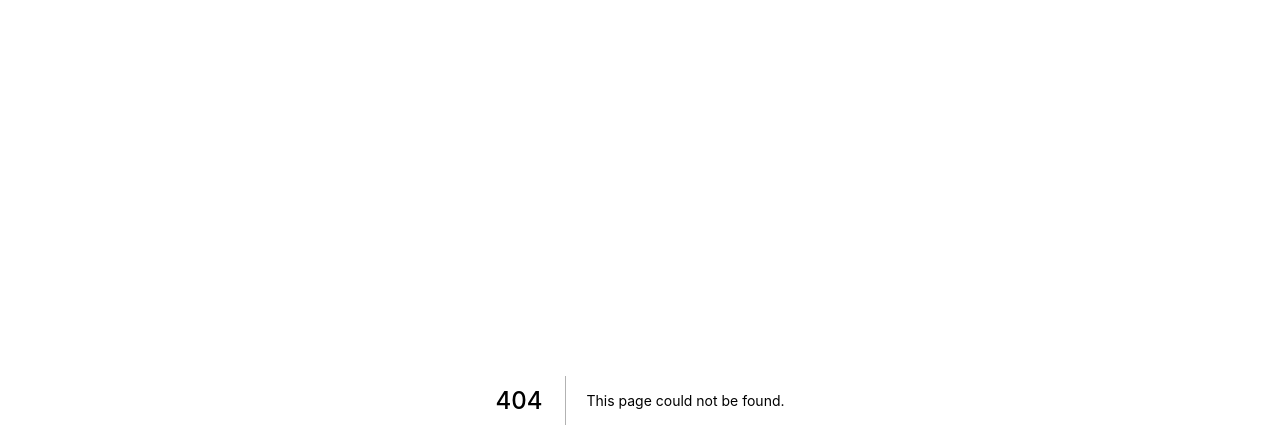
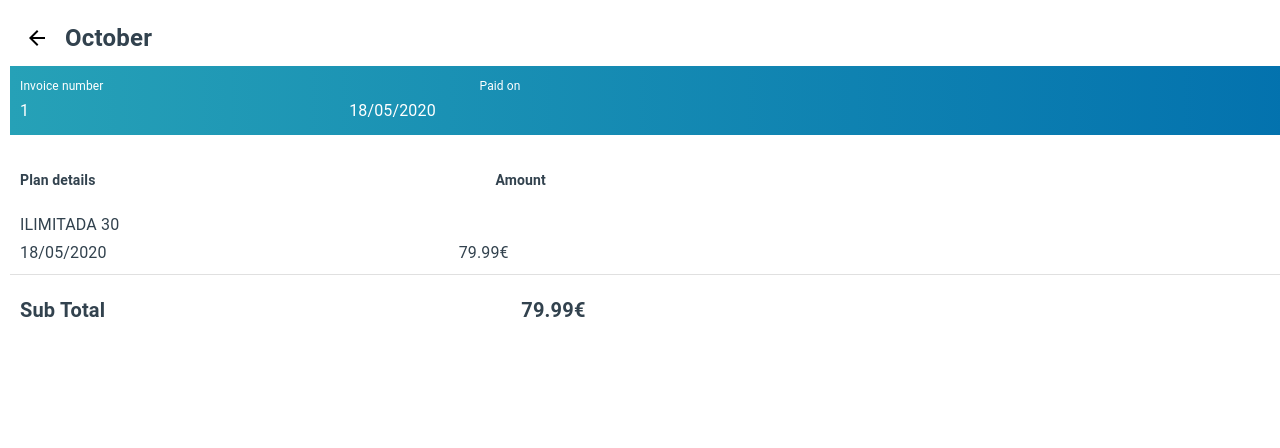
Before and after one commit to DianaCose/BillingPage, a Next.js app: page /1 in a window 1280 px wide. Before the commit this address had no page. Shown: the top 448 px of the page. Built offline with nearby package versions, Linux system fonts and the light colour scheme.

Commit message:
Implement router

```diff
--- a/InvoiceDatabase.js
+++ b/InvoiceDatabase.js
@@ -1,13 +1,11 @@
 export const invoiceData = [
-  { id: 1, status: 'ISSUED', due: '18/12/2020', amount: 59.99 },
-  { id: 2, status: 'ISSUED', due: '18/01/2021', amount: 69.99 },
-  { id: 3, status: 'ISSUED', due: '18/02/2021', amount: 69.99 },
-  { id: 4, status: 'OVERDUE', due: '20/02/2021', amount: 79.99 },
-  { id: 5, status: 'PAID', due: '28/02/2021', amount: 49.99 },
-  { id: 6, status: 'ISSUED', due: '18/03/2021', amount: 39.99 },
-  { id: 7, status: 'PAID', due: '14/04/2021', amount: 69.99 },
-  { id: 8, status: 'ISSUED', due: '18/04/2021', amount: 59.99 },
-  { id: 9, status: 'OVERDUE', due: '10/06/2021', amount: 49.99 },
-  { id: 10, status: 'PAID', due: '15/06/2021', amount: 39.99 },
-  { id: 11, status: 'PAID', due: '18/05/2021', amount: 79.99 },
+  { id: 9, status: 'OVERDUE', due: '20/01/2021', amount: 59.99 },
+  { id: 8, status: 'ISSUED', due: '18/12/2020', amount: 69.99 },
+  { id: 7, status: 'PAID', due: '15/11/2020', amount: 69.99 },
+  { id: 6, status: 'PAID', due: '18/10/2020', amount: 79.99 },
+  { id: 5, status: 'PAID', due: '18/09/2020', amount: 49.99 },
+  { id: 4, status: 'PAID', due: '18/08/2020', amount: 39.99 },
+  { id: 3, status: 'PAID', due: '14/07/2020', amount: 69.99 },
+  { id: 2, status: 'PAID', due: '15/06/2020', amount: 39.99 },
+  { id: 1, status: 'PAID', due: '18/05/2020', amount: 79.99 },
 ];
--- a/src/components/HeaderToolbar.js
+++ b/src/components/HeaderToolbar.js
@@ -5,6 +5,10 @@ import Box from '@mui/material/Box';
 import Divider from '@mui/material/Divider';
 import CalendarTodayOutlined from '@mui/icons-material/CalendarTodayOutlined';
 import HistoryOutlined from '@mui/icons-material/HistoryOutlined';
+import { invoiceData} from '../../InvoiceDatabase';
+
+
+
 
 function HeaderToolbar() {
   return (
--- a/src/components/ResponsiveSidebar.js
+++ b/src/components/ResponsiveSidebar.js
@@ -94,7 +94,7 @@ function ResponsiveSidebar() {
   return (
     <Box
       sx={{
-        fontFamily: 'Source Sans Pro',
+
         display: 'flex',
         fontSize: '14px',
         fontWeight: '700',
--- a/src/pages/Invoice/invoiceDetailsPage.js
+++ b/src/pages/[invoiceID].js
@@ -7,17 +7,29 @@ import {
   IconButton,
 } from '@mui/material';
 import ArrowBackIcon from '@mui/icons-material/ArrowBack';
+import { invoiceData } from '../../InvoiceDatabase';
+import { useRouter } from 'next/router';
 
 function InvoiceDetailsPage() {
+  const router = useRouter();
+  const { invoiceID } = router.query;
+
+  console.log(router.query);
+
+  const invoice = invoiceData.filter(
+    (invoice) => Number(invoiceID) === invoice.id
+  )[0];
+
+  console.log(invoiceData);
+  console.log(invoice);
+
   return (
     <Box
       sx={{
-        width: '100%',
-        minWidth: { xs: '100vw', sm: '345px' },
-        height: '100%',
-        maxHeight: { xs: '100vh', sm: '337px' },
-        padding: { xs: '0', sm: '10px' },
-        marginBottom: { xs: '0', sm: '70px' },
+        width: '100vw',
+        height: '100vh',
+        padding: { xs: '0', md: '10px' },
+        marginBottom: { xs: '0', md: '70px' },
       }}
     >
       <Stack direction="row" spacing={1} sx={{ margin: '7px' }}>
@@ -60,10 +72,10 @@ function InvoiceDetailsPage() {
         }}
       >
         <Typography variant="subtitle1" sx={{ fontSize: '16px' }}>
-          00584758832
+          {invoice.id}
         </Typography>
         <Typography variant="subtitle1" sx={{ fontSize: '16px' }}>
-          21/10/2020
+          {invoice.due}
         </Typography>
       </Stack>
 
@@ -101,13 +113,12 @@ function InvoiceDetailsPage() {
         sx={{ marginBottom: '7px', paddingLeft: '10px', color: '#32424E' }}
       >
         <Typography variant="subtitle1" sx={{ fontSize: '16px' }}>
-          21/09/2020-21/10/2020
+          {invoice.due}
         </Typography>
         <Typography variant="subtitle1" sx={{ fontSize: '16px' }}>
-          49,99{'\u20AC'}
+          {invoice.amount}{'\u20AC'}
         </Typography>
       </Stack>
-
       <Divider />
 
       <Stack
@@ -130,14 +141,15 @@ function InvoiceDetailsPage() {
           variant="body1"
           sx={{ fontSize: '20px', fontWeight: 'bold' }}
         >
-          49,99{'\u20AC'}
+          {invoice.amount}{'\u20AC'}
         </Typography>
       </Stack>
+
       <Stack>
         <Button
           variant="outlined"
           sx={{
-            display: { xs: 'block', sm: 'none' },
+            display: { xs: 'block', md: 'none' },
             margin: '30px',
             padding: '10px',
             borderRadius: '30px',
```
Also changed, not shown: src/components/Invoice.js (+26 -10 lines), src/components/InvoiceDetails.js (+5 -4 lines), src/components/Invoices.js (+19 -8 lines).
